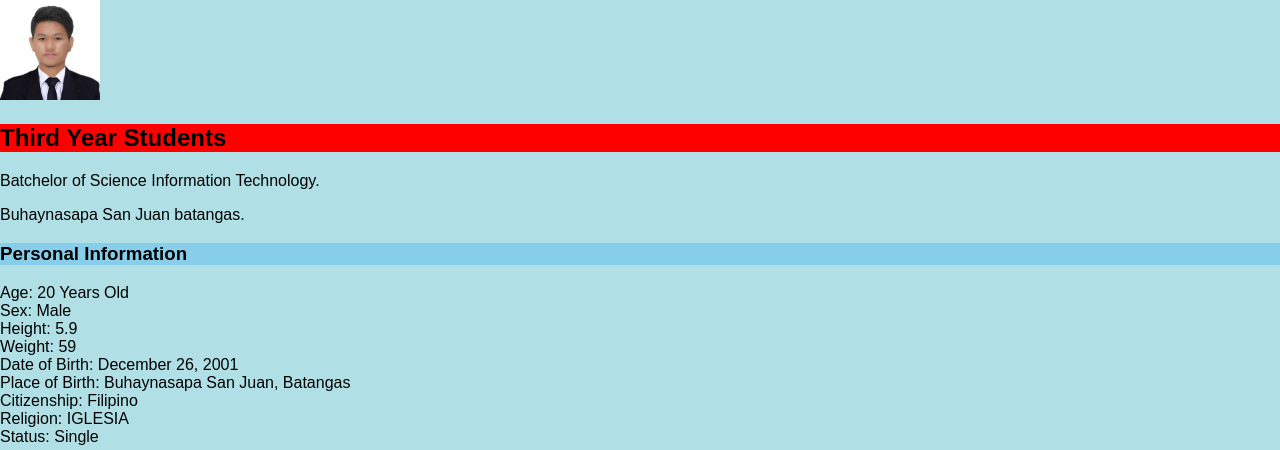
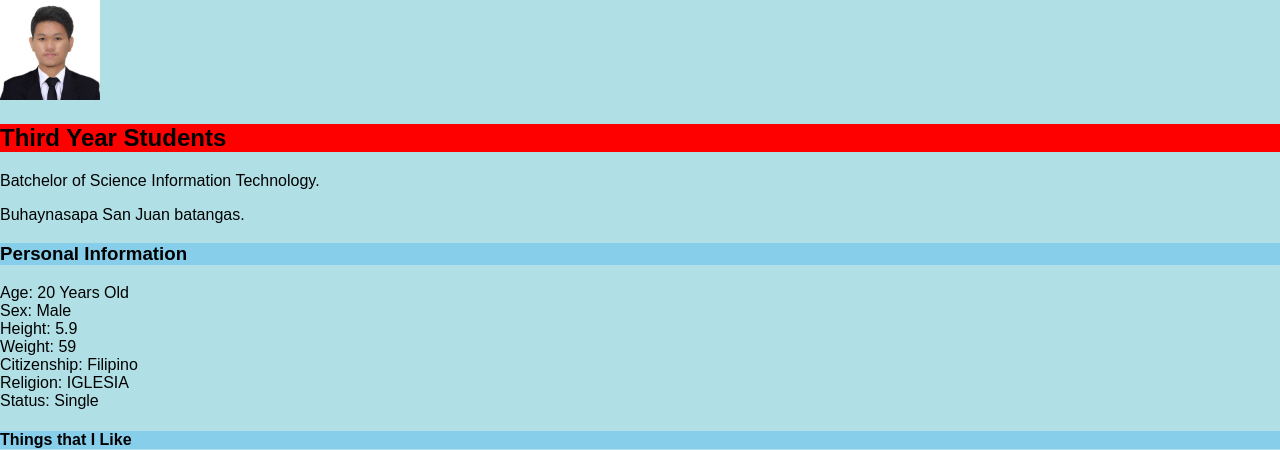
Before and after one commit to cedMRK/cedmark-termulo, a plain HTML site: page index.html in a window 1280 px wide. Shown: the part 372-822 px from the top of the page. Drawn offline with Linux system fonts and the light colour scheme.

Commit message:
remove birthday

```diff
--- a/index.html
+++ b/index.html
@@ -46,8 +46,6 @@ body {
 	<dt>Sex:  Male </dt>
 	<dt>Height:  5.9 </dt>
 	<dt>Weight:  59 </dt>
-	<dt>Date of Birth:   December 26, 2001</dt>
-	<dt>Place of Birth:  Buhaynasapa San Juan, Batangas</dt>
 	<dt>Citizenship:   Filipino</dt>
 	<dt>Religion:  IGLESIA</dt>
 	<dt>Status:  Single</dt>
```
